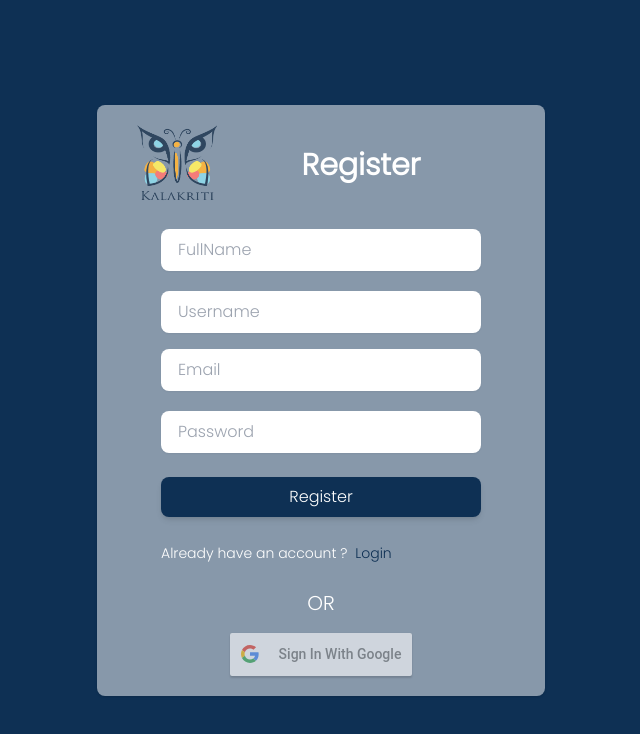
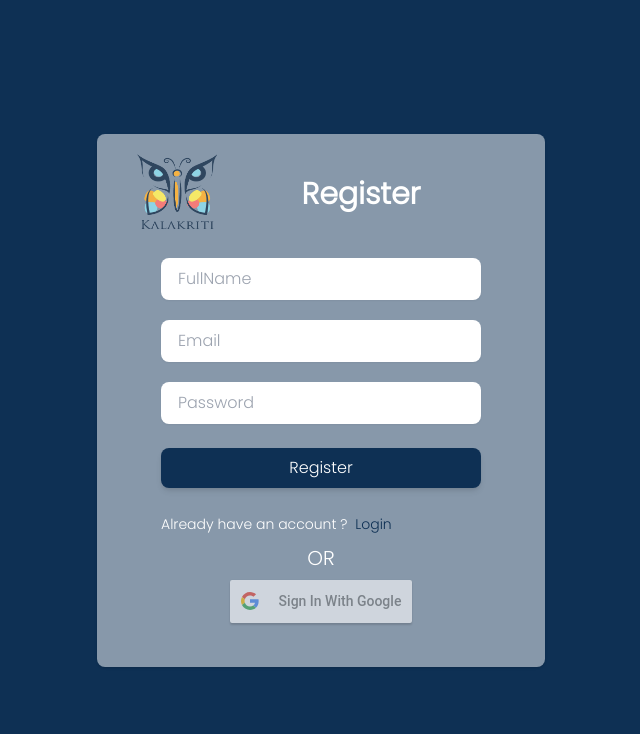
Before and after one commit to mitrukahitesh/Hack36-5, a React (Create React App) app: page /Register in a window 1280 px wide. Shown: the top 734 px of the page, without its empty margins (319-959 px from the left). Built offline with nearby package versions, Linux system fonts and the light colour scheme; what tw-elements would draw is missing.

Commit message:
Changes Updated

```diff
--- a/src/Pages/Login.js
+++ b/src/Pages/Login.js
@@ -91,9 +91,8 @@ const Login = () => {
               Register
             </Link>
           </span>
-        </div>
-        <h1 className="self-center mx-auto text-xl text-white">OR</h1>
-        <div className="flex justify-center mt-4">
+          <h1 className="text-center mx-auto my-2 text-xl text-white">OR</h1>
+          <div className="flex justify-center">
             <GoogleLogin
             clientId={clientID}
             buttonText = "Sign In With Google"
@@ -104,6 +103,7 @@ const Login = () => {
           </div>
         </div>
       </div>
+    </div>
   );
 };
 
--- a/src/Pages/Register.js
+++ b/src/Pages/Register.js
@@ -41,14 +41,6 @@ const clientID = "581333574404-hhq1vv0d54d4qb3s602asavr3h7aikd8.apps.googleuserc
               </div>
               <div className="flex flex-col gap-4 mb-1">
 
-                <div className="relative">
-                  <input
-                    type="text"
-                    className="flex-1 w-full px-4 py-2 text-base text-gray-700 placeholder-gray-400 bg-white border border-transparent border-gray-300 rounded-lg shadow-sm appearance-none focus:outline-none focus:ring-2 focus:ring-custom-green focus:border-transparent"
-                    name="username"
-                    placeholder="Username"
-                  />
-                </div>
                 <div className="flex flex-col gap-4 mb-1">
                   <div className="relative">
                     <input
@@ -89,9 +81,8 @@ const clientID = "581333574404-hhq1vv0d54d4qb3s602asavr3h7aikd8.apps.googleuserc
               Login
             </Link>
           </span>
-        </div>
-        <h1 className="self-center mx-auto text-xl text-white">OR</h1>
-        <div className="flex justify-center mt-4" id = "signInButton">
+          <h1 className="text-center mx-auto my-2 text-xl text-white">OR</h1>
+          <div className="flex justify-center" id = "signInButton">
             <GoogleLogin
             clientId={clientID}
             buttonText = "Sign In With Google"
@@ -102,6 +93,7 @@ const clientID = "581333574404-hhq1vv0d54d4qb3s602asavr3h7aikd8.apps.googleuserc
           </div>
         </div>
       </div>
+    </div>
   );
 };
 
```
Also changed, not shown: 1 other file (tests, documents, lock files or other folders). Lines whose indentation alone changed are shown as unchanged.
